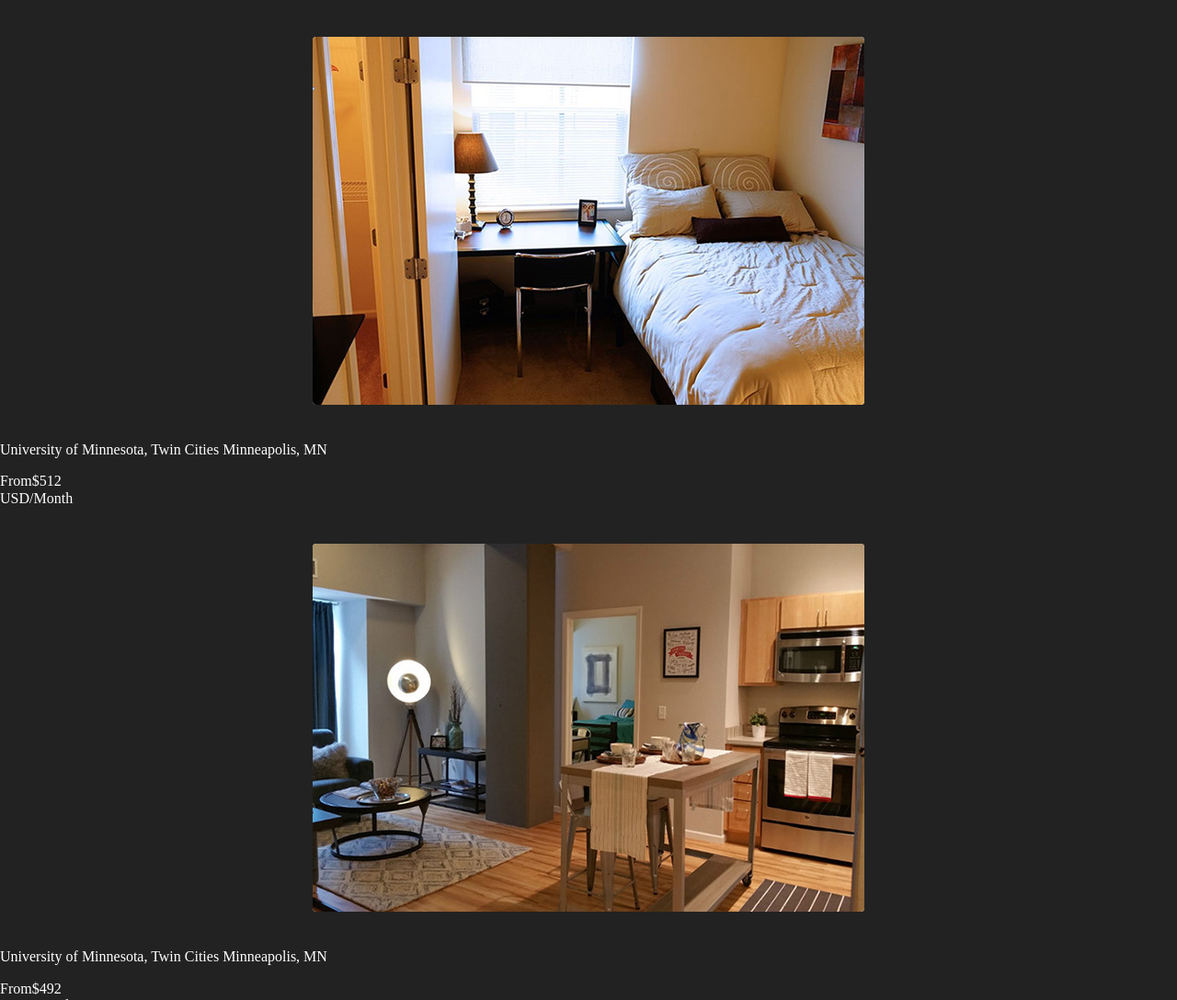
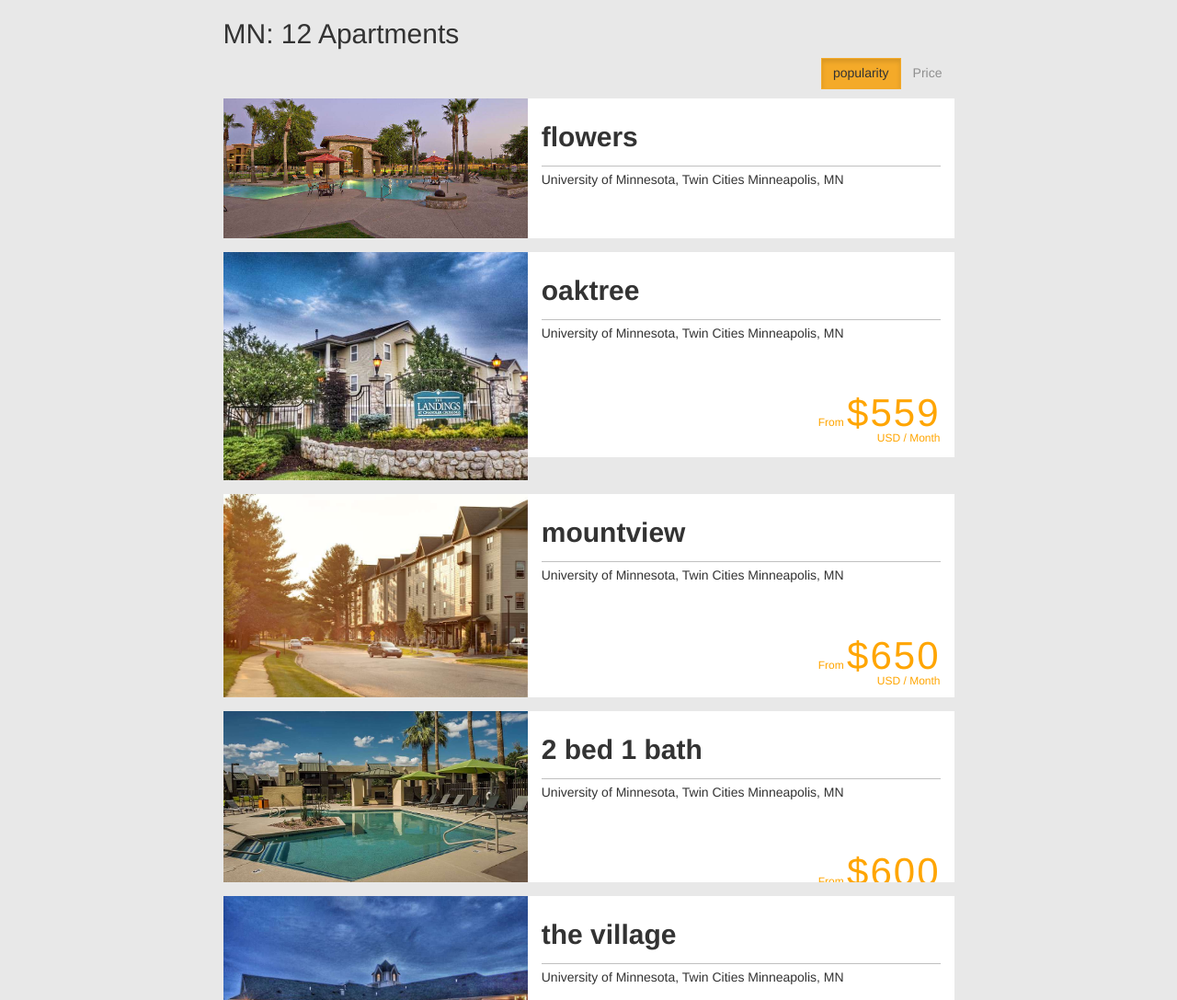
Before and after one commit to ypan887/we-house, a React app: page / in a window 1280 px wide. Shown: the top 1087 px of the page at 92% size. Built offline with nearby package versions, Linux system fonts and the light colour scheme.

Commit message:
added button that descending sort apartment list based on popularity or price

```diff
--- a/src/components/Main.js
+++ b/src/components/Main.js
@@ -1,4 +1,5 @@
 require('normalize.css/normalize.css');
+require('bootstrap/dist/css/bootstrap.css');
 require('styles/App.css');
 
 import React, { Component } from 'react';
@@ -18,18 +19,65 @@ apartmentDatas = ((apartmentsArr) => {
 
 
 class AppComponent extends Component {
+  constructor() {
+    super();
+    this.state = {
+      order: "popularity"
+    }
+    this.pop = this.pop.bind(this);
+    this.price = this.price.bind(this);
+    this.sortApt = this.sortApt.bind(this);
+  }
+
+  sortApt(sortValue){
+    apartmentDatas = apartmentDatas.sort((a, b) => {
+      return b[sortValue] - a[sortValue];
+    });
+  }
+
+  pop(){
+    this.setState({order: "popularity"});
+  }
+
+  price(){
+    this.setState({order: "price"});
+  }
+
   render() {
-    let apartments = [];
+    let apartments = [],
+        popButtonName = "btn",
+        priceButtonName = "btn";
+    if (this.state.order==="price") {
+      this.sortApt(this.state.order);
+      priceButtonName += " active";
+    } else {
+      this.sortApt(this.state.order);
+      popButtonName += " active";
+    }
+
     apartmentDatas.forEach((value, index) => {
       apartments.push(<Apartment data={ value } key={ index } />)
       });
 
     return (
       <div className="index">
-        <div className="content">
-          <section className="apartment-list">
-            { apartments }
-          </section>
+        <div className="container">
+          <div className="content">
+            <div className="row">
+              <div className="col-sm-10 col-sm-offset-1">
+                <div>
+                  <h2 className="title">MN: { apartmentDatas.length } Apartments</h2>
+                </div>
+                <div className="sort-buttons">
+                  <button className={ popButtonName } onClick={ this.pop }>popularity</button>
+                  <button className={ priceButtonName } onClick={ this.price }>Price</button>
+                </div>
+                <section className="apartment-list">
+                  { apartments }
+                </section>
+              </div>
+            </div>
+          </div>
         </div>
       </div>
     );
--- a/src/components/apartment.js
+++ b/src/components/apartment.js
@@ -3,9 +3,9 @@ import React, { Component } from 'react';
 class apartmentComponent extends Component {
   render() {
     return(
-      <div>
-        <div className="row">
-          <div className="col-sm-5">
+      <div className="row apartment">
+        <div className="col-sm-5 col">
+          <div className="list-image">
             <figure>
               <img
                 src={ this.props.data.imageURL }
@@ -13,19 +13,21 @@ class apartmentComponent extends Component {
               />
             </figure>
           </div>
-          <div className="col-sm-7">
+        </div>
+        <div className="col-sm-7 col">
+          <div className="list-content">
             <div className="list-title">
-              <h2>{ this.props.data.title }</h2>
+              <h2>{ this.props.data.name }</h2>
             </div>
             <div className="list-desc">
               <p>{ this.props.data.description }</p>
             </div>
-            <div>
-              <span className="price-prefix">From</span>
-              <span className="price-value">${ this.props.data.price }</span>
-            </div>
-            <div>
-              <span className="price-unit">USD/Month</span>
+            <div className="price">
+              <div>
+                <span className="price-prefix">From </span>
+                <span className="price-value">${ this.props.data.price }</span>
+              </div>
+              <div className="price-unit">USD / Month</div>
             </div>
           </div>
         </div>
--- a/src/styles/App.css
+++ b/src/styles/App.css
@@ -1,21 +1,112 @@
 /* Base Application Styles */
 body {
-  color: #fff;
-  background: #222;
+  font-family: "Microsoft YaHei", "Helvetica";
+  background-color: #e8e8e8;
+  font-size: 14px;
+  line-height: 1.42857;
+  color: #333;
 }
 
-.index img {
-  margin: 40px auto;
-  border-radius: 4px;
-  background: #fff;
-  display: block;
+.content {
+  width: 960px;
+  position: relative;
+  margin:0 auto;
+  line-height: 1.4em;
 }
 
-.index .notice {
-  margin: 20px auto;
-  padding: 15px 0;
+/* button */
+.sort-buttons {
+  position: relative;
+  text-align: right;
+  margin-bottom: 10px;
+}
+
+.btn {
+  border-radius: 0;
+  background-color: transparent;
+  color: #8F8F8F;
+  display: inline-block;
+  margin-bottom: 0;
   text-align: center;
-  border: 1px solid #000;
-  border-width: 1px 0;
-  background: #666;
+  vertical-align: middle;
+  cursor: pointer;
+  white-space: nowrap;
+  padding: 6px 12px;
+  font-size: 14px;
+  line-height: 1.42857;
 }
+
+.btn.active {
+  background-color: #F4AA29;
+  color: #333;
+  border: 1px solid transparent;
+}
+
+/* apartment list */
+.col {
+  padding: 0;
+}
+
+.apartment {
+  padding: 0;
+  margin: 0 0 15px 0;
+  overflow: hidden;
+}
+
+.list-content {
+  padding-bottom: 47.62%;
+  background-color: white;
+  margin-bottom: -100px;
+  padding: 0px 15px 115px 15px;
+  width: 100%;
+  position: relative;
+}
+
+.list-title {
+  margin: 0 0 5px;
+  padding: 5px 0;
+  border-bottom: 1px solid #c0c0c0;
+}
+
+.list-title h2 {
+  font-weight: 800;
+}
+
+.list-image {
+  width: 100%;
+  position: relative;
+  padding-bottom: 100px;
+  margin-bottom: -100px;
+}
+
+img {
+  border: 0;
+  border-radius: 0;
+  padding: 0;
+  margin: 0;
+  width: 100%;
+  height: 100%;
+  object-fit: cover;
+}
+
+.price {
+  position: absolute;
+  right: 0;
+  bottom: 0;
+  color: orange;
+  cursor: pointer;
+  line-height: 1.0;
+  padding: 15px;
+  font-weight: lighter;
+  font-size: 12px;
+}
+
+.price-value {
+  font-size: 42px;
+  font-weight: 10;
+  letter-spacing: 2px;
+}
+
+.price-unit {
+  text-align: right;
+}
```
